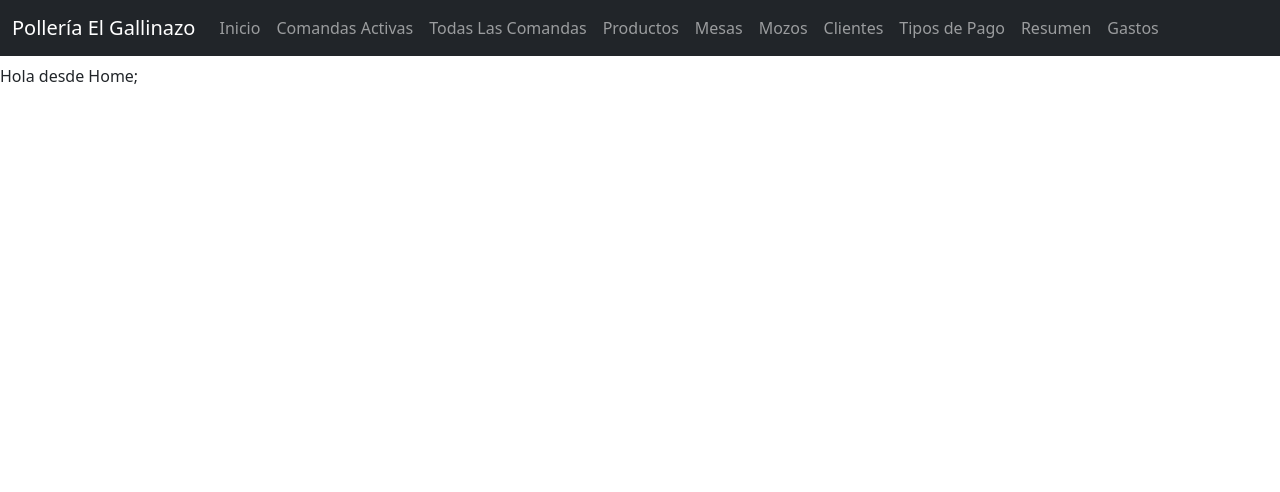
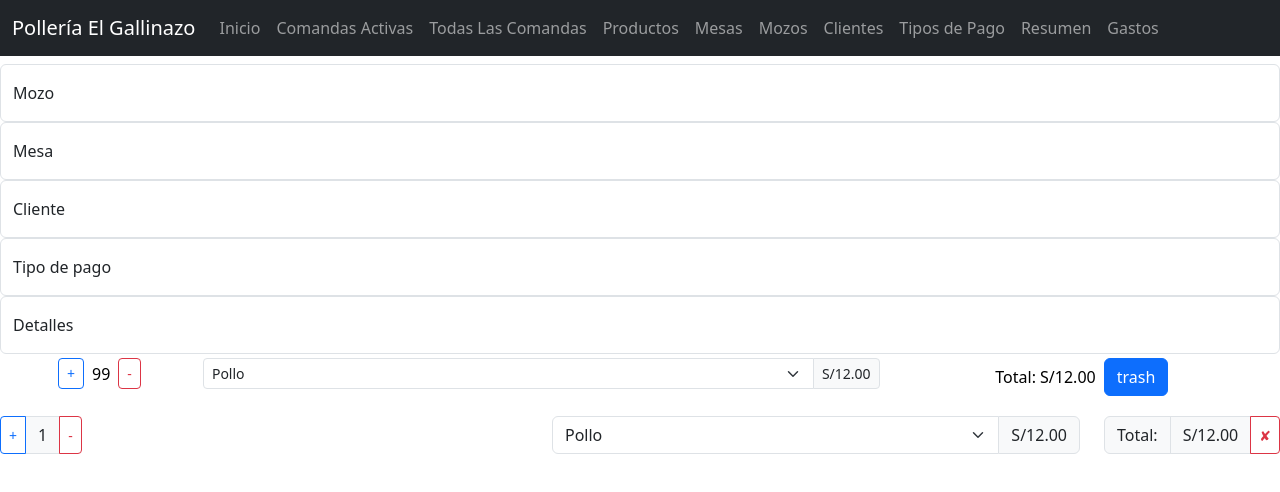
Before and after one commit to romata7/client_gallinazo, a React (Vite) app: page /Inicio in a window 1280 px wide. Shown: the top 492 px of the page. Built offline with nearby package versions, Linux system fonts and the light colour scheme; no server answers.

Commit message:
tratando de hacer comandas

```diff
--- a/src/App.jsx
+++ b/src/App.jsx
@@ -10,6 +10,7 @@ import { Mozos } from "./Componentes/mozos/Mozos";
 import { Tipopagos } from "./Componentes/tipopagos/Tipopagos";
 import { Gastos } from "./Componentes/gastos/Gastos";
 import { Home } from "./Componentes/home/Home";
+import { Comandas } from "./Componentes/comandas/Comandas";
 
 export const App = ({ }) => {
   const { password } = useGlobalContext();
@@ -19,9 +20,10 @@ export const App = ({ }) => {
       <BrowserRouter>
         <Navbar />
         <Routes>
+          <Route path="/comandas/inicio" element={<Comandas />} />
           <Route path="/comandas/activas" element={<Home />} />
           <Route path="/comandas/agregar" element={<Home />} />
-          <Route path="/Inicio" element={<Home />} />
+          <Route path="/Inicio" element={<Comandas />} />
           <Route path="/comandas" element={<Home />} />
           <Route path="/detallescliente" element={<Home />} />
 
--- /dev/null
+++ b/src/Componentes/comandas/Comandas.jsx
@@ -0,0 +1,137 @@
+import { useState } from "react"
+import { Button, FloatingLabel, Form, InputGroup, Table } from "react-bootstrap"
+
+const default_data = {
+    mozo: "",
+    mesa: "",
+    cliente: "",
+    tipopago: "",
+    detalles: "",
+    items: [],
+}
+
+export const Comandas = ({
+
+}) => {
+    const [data, setData] = useState(default_data)
+    return (
+        <div>
+            <FloatingLabel controlId="mozo" label="Mozo">
+                <Form.Control
+                    type="text"
+                    name="mozo"
+                    placeholder=""
+                />
+            </FloatingLabel>
+            <FloatingLabel controlId="mesa" label="Mesa">
+                <Form.Control
+                    type="text"
+                    name="mesa"
+                    placeholder=""
+                />
+            </FloatingLabel>
+            <FloatingLabel controlId="cliente" label="Cliente">
+                <Form.Control
+                    type="text"
+                    name="cliente"
+                    placeholder=""
+                />
+            </FloatingLabel>
+            <FloatingLabel controlId="tipopago" label="Tipo de pago">
+                <Form.Control
+                    type="text"
+                    name="tipopago"
+                    placeholder=""
+                />
+            </FloatingLabel>
+            <FloatingLabel controlId="detalles" label="Detalles">
+                <Form.Control
+                    type="text"
+                    name="detalles"
+                    placeholder=""
+                />
+            </FloatingLabel>
+            <Table
+                size="sm"
+                responsive="sm"
+                borderless
+                hover
+            >
+                <tbody>
+                    <tr>
+                        <td>
+                            <div className="d-flex gap-2 justify-content-center align-items-center">
+                                <Button
+                                    size="sm"
+                                    variant="outline-primary"
+                                >
+                                    +
+                                </Button>
+                                <span>99</span>
+                                <Button
+                                    size="sm"
+                                    variant="outline-danger"
+                                >
+                                    -
+                                </Button>
+                            </div>
+                        </td>
+                        <td>
+                            <InputGroup size="sm">
+                                <Form.Select>
+                                    <option>Pollo</option>
+                                    <option>Pollo entero mas ensaladas</option>
+                                </Form.Select>
+                                <InputGroup.Text>
+                                    S/12.00
+                                </InputGroup.Text>
+                            </InputGroup>
+                        </td>
+                        <td>
+                            <div className="d-flex gap-2 justify-content-center align-items-center">
+                                <span>Total: S/12.00</span>
+                                <Button>
+                                    trash
+                                </Button>
+                            </div>
+                        </td>
+                    </tr>
+                </tbody>
+            </Table>
+            <div className="">
+                <div className="row">
+                    <div className="col">
+                        <InputGroup>
+                            <Button variant="outline-primary" size="sm">
+                                +
+                            </Button>
+                            <InputGroup.Text>1</InputGroup.Text>
+                            <Button variant="outline-danger" size="sm">
+                                -
+                            </Button>
+                        </InputGroup>
+                    </div>
+                    <div className="col ">
+                        <InputGroup>
+                            <Form.Select>
+                                <option>Pollo</option>
+                                <option>Pollo entero mas ensaladas</option>
+                            </Form.Select>
+                            <InputGroup.Text>
+                                S/12.00
+                            </InputGroup.Text>
+                        </InputGroup>
+                    </div>
+                    <div className="col col-auto">
+                        <InputGroup>
+                            <InputGroup.Text>Total:</InputGroup.Text>
+                            <InputGroup.Text>S/12.00</InputGroup.Text>
+                            <Button size="sm" variant="outline-danger">✘</Button>
+                        </InputGroup>
+                    </div>
+
+                </div>
+            </div>
+        </div>
+    )
+}
```
